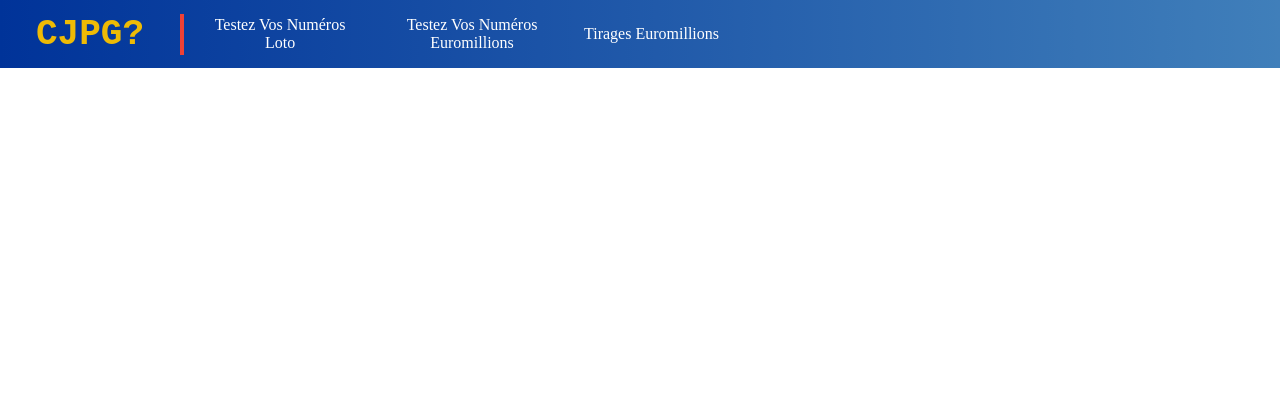
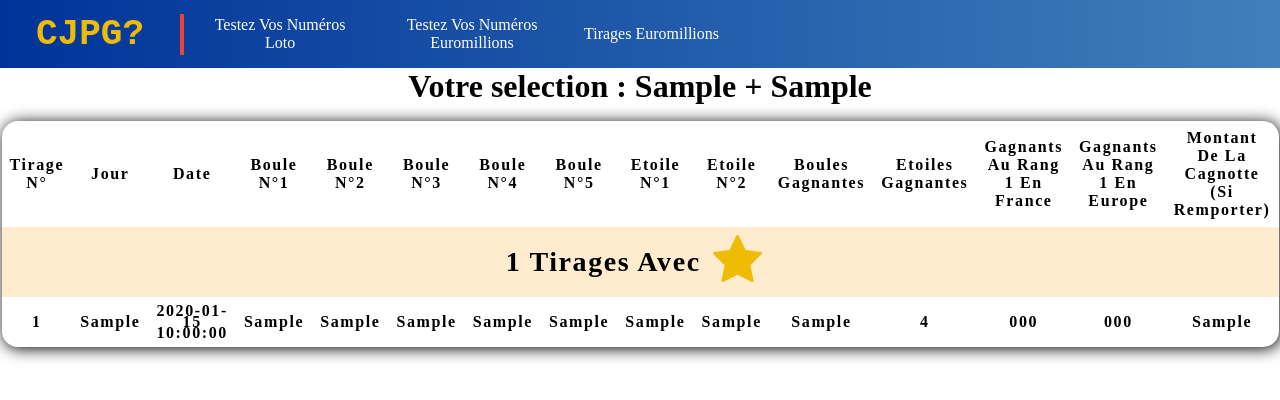
Before and after one commit to andre-1985/combien_jai_pas_gagne, a Symfony app: template templates/pages/grid_euromillions/user_euromillions_results.html.twig in a window 1280 px wide. Shown: the top 400 px of the page. Run offline with Twig, Linux system fonts and the light colour scheme; the template is opened without the code that fills it: most values are stand-ins (such as "Sample title", 1, 10 or a date in 2020); some libraries are stand-ins or nearby versions.

Commit message:
Add webapp packages

```diff
--- a/public/css/userResults.css
+++ b/public/css/userResults.css
@@ -29,7 +29,6 @@
     text-transform: capitalize;
     text-align: center;
     margin: 1em;
-    border: solid black .1em;
     border-collapse: collapse;
     border-radius: 1em;
     font-weight: bolder;
@@ -45,10 +44,6 @@
 .userResultTable th, td {
     max-width: min-content;
     padding: .5em;
-}
-
-.userResultTable td {
-    border: solid black .1em;
 }
 
 .userResultTable thead th:first-child {
--- a/templates/base.html.twig
+++ b/templates/base.html.twig
@@ -15,7 +15,13 @@
             {{ encore_entry_script_tags('app') }}
         {% endblock %}
     </head>
-    <body>
+    <body
+        {{ stimulus_controller('symfony/ux-swup/swup', {
+            containers: ['#swup'],
+            animateHistoryBrowsing: true,
+            theme: 'slide',
+        }) }}
+    >
         {% block header %}
             {% include "partials/_header.html.twig" %}
         {% endblock %}
--- a/templates/pages/draws_euromillions/index.html.twig
+++ b/templates/pages/draws_euromillions/index.html.twig
@@ -3,7 +3,7 @@
 {% block title %}CJPG? - Tirages Euromillions{% endblock %}
 
 {% block body %}
-    <div>
+    <main>
         <table>
             <tr>
                 {# sorting of properties based on query components #}
@@ -24,7 +24,7 @@
 
             {# table body #}
             {% for article in allDrawsEuromillions %}
-                <tr {% if loop.index is odd %}class="color"{% endif %}>
+                <tr>
                     <td>{{ article.id }}</td>
                     <td>{{ article.drawDay }}</td>
                     <td>{{ article.drawDate | date('d/m/Y') }}</td>
@@ -39,5 +39,5 @@
         <div class="navigation">
             {{ knp_pagination_render(allDrawsEuromillions) }}
         </div>
-    </div>
+    </main>
 {% endblock %}
--- a/templates/pages/grid_euromillions/user_euromillions_results.html.twig
+++ b/templates/pages/grid_euromillions/user_euromillions_results.html.twig
@@ -3,8 +3,86 @@
 {% block title %}Résultats de votre grille Euromillions - CJPG?{% endblock %}
 
 {% block body %}
-    {{ dump(data) }}
-    {{ dump(userSelectionRequest) }}
-{#    {{ dump(toto) }}#}
-{#    {{ dump(titi) }}#}
+    <main style="display: flex; flex-wrap: wrap; justify-content: center">
+        <div>
+            <h1>Votre selection : {{ userSelection.ballsSelectionEuromillions | join('-') }} + {{ userSelection.starsSelection | join('-') }}</h1>
+        </div>
+        <div>{{ dump(userSelectionResults) }}</div>
+        <table class="userResultTable" id="userResultTable-euromillions">
+            <thead>
+                <tr>
+                    <th>Tirage n°</th>
+                    <th>Jour</th>
+                    <th>Date</th>
+                    <th>Boule N°1</th>
+                    <th>Boule N°2</th>
+                    <th>Boule N°3</th>
+                    <th>Boule N°4</th>
+                    <th>Boule N°5</th>
+                    <th>Etoile N°1</th>
+                    <th>Etoile N°2</th>
+                    <th>Boules gagnantes</th>
+                    <th>Etoiles gagnantes</th>
+                    <th>Gagnants au rang 1 en France</th>
+                    <th>Gagnants au rang 1 en Europe</th>
+                    <th>Montant de la cagnotte (si remporter)</th>
+                </tr>
+            </thead>
+            <tbody>
+                {% for key, groupResult in userSelectionResults %}
+                    {% set countTheadResult = groupResult|length %}
+                    {% set divBall %}
+                        <div class="table_icon-ball-euromillions"></div>
+                    {% endset %}
+                    {% set divStar %}
+                        <div class="table_icon-star"></div>
+                    {% endset %}
+                    <tr class="euromillions-resultTitleRow">
+                        {% if key|length == 9 %}
+                            {% set countBalls = key|slice(6, 1) %}
+                            {% set countStars = key|slice(8, 1) %}
+                            <th colspan="15">
+                                <div>
+                                    <p>{{ countTheadResult }} tirages avec {{ countBalls }} {{ divBall }} + {{ countStars }} {{ divStar }}</p>
+                                </div>
+                            </th>
+                        {% elseif key|length == 7 %}
+                            {% set countBalls = key|slice(6, 1) %}
+                            <th colspan="15">
+                                <div>
+                                    <p>{{ countTheadResult }} tirages avec {{ countBalls }} {{ divBall }}</p>
+                                </div>
+                            </th>
+                        {% else %}
+                            {% set countStars = key|slice(7, 1) %}
+                            <th colspan="15">
+                                <div>
+                                    <p>{{ countTheadResult }} tirages avec {{ countStars }} {{ divStar }}</p>
+                                </div>
+                            </th>
+                        {% endif %}
+                    </tr>
+                    {% for result in groupResult %}
+                        <tr>
+                            <td>{{ result.completeDraw.id }}</td>
+                            <td>{{ result.completeDraw.drawDay }}</td>
+                            <td>{{ result.completeDraw.drawDate }}</td>
+                            <td>{{ result.completeDraw.ball1 }}</td>
+                            <td>{{ result.completeDraw.ball2 }}</td>
+                            <td>{{ result.completeDraw.ball3 }}</td>
+                            <td>{{ result.completeDraw.ball4 }}</td>
+                            <td>{{ result.completeDraw.ball5 }}</td>
+                            <td>{{ result.completeDraw.star1 }}</td>
+                            <td>{{ result.completeDraw.star2 }}</td>
+                            <td>{{ result.completeDraw.ascendingWinningBalls | trim('-') }}</td>
+                            <td>{{ result.completeDraw.ascendingWinningStars | trim('-') }}</td>
+                            <td>{{ result.completeDraw.numberOfWinnerInRank1InFrance }}</td>
+                            <td>{{ result.completeDraw.numberOfWinnerInRank1InEurope }}</td>
+                            <td>{{ result.completeDraw.rankReport1 }}</td>
+                        </tr>
+                    {% endfor %}
+                {% endfor %}
+            </tbody>
+        </table>
+    </main>
 {% endblock %}
```
Also changed, not shown: src/Controller/GridEuromillionsController.php (+47 -33 lines).
